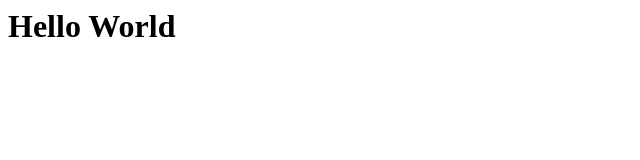
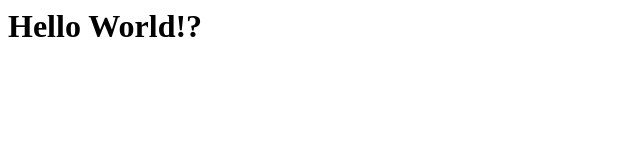
Before and after one commit to 0d1nTW/JSDevEnv, a website: page src/index.html in a window 1280 px wide. Shown: the full height of the page, 0-640 px from the left. Drawn offline with Linux system fonts and the light colour scheme.

Commit message:
After chapter 5, complete

```diff
--- a/src/index.html
+++ b/src/index.html
@@ -5,6 +5,6 @@
     <title>MyJSDevEnv page</title>
 </head>
 <body>
-    <h1> Hello World</h1>
+    <h1> Hello World!?</h1>
 </body>
 </html>
```
